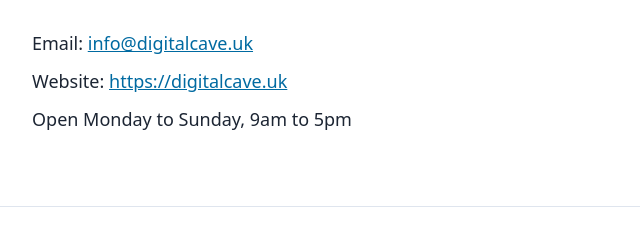
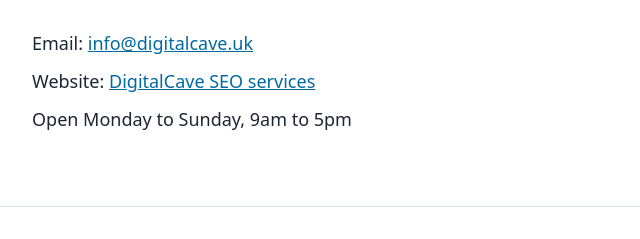
Before and after one commit to digitalcaveuk/digitalcaveuk.github.io, a plain HTML site: page index.html in a window 1280 px wide. Shown: the part 2833-3072 px from the top of the page, 108-748 px from the left. Drawn offline with Linux system fonts and the light colour scheme.

Commit message:
Update index.html

```diff
--- a/index.html
+++ b/index.html
@@ -202,7 +202,7 @@
       <p class="lead">Planning a new website, wondering why you are not showing up on Google, or ready to advertise? Tell us what you need and we will come back to you with clear next steps.</p>
       <address>
         <p>Email: <a href="mailto:info@digitalcave.uk">info@digitalcave.uk</a></p>
-        <p>Website: <a href="https://digitalcave.uk">https://digitalcave.uk</a></p>
+        <p>Website: <a href="https://digitalcave.uk/seo">DigitalCave SEO services</a></p>
         <p>Open Monday to Sunday, 9am to 5pm</p>
       </address>
     </div>
```
